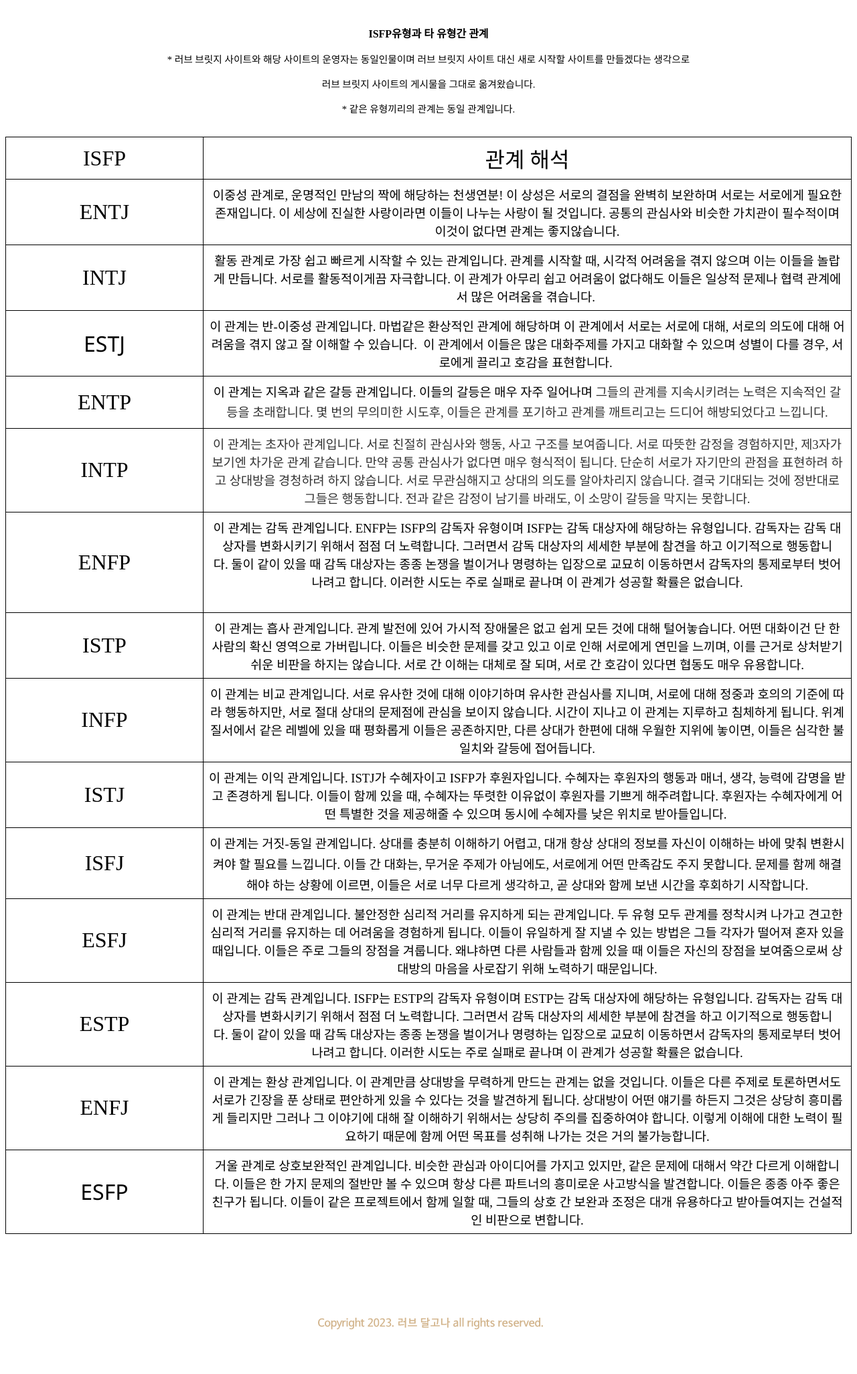
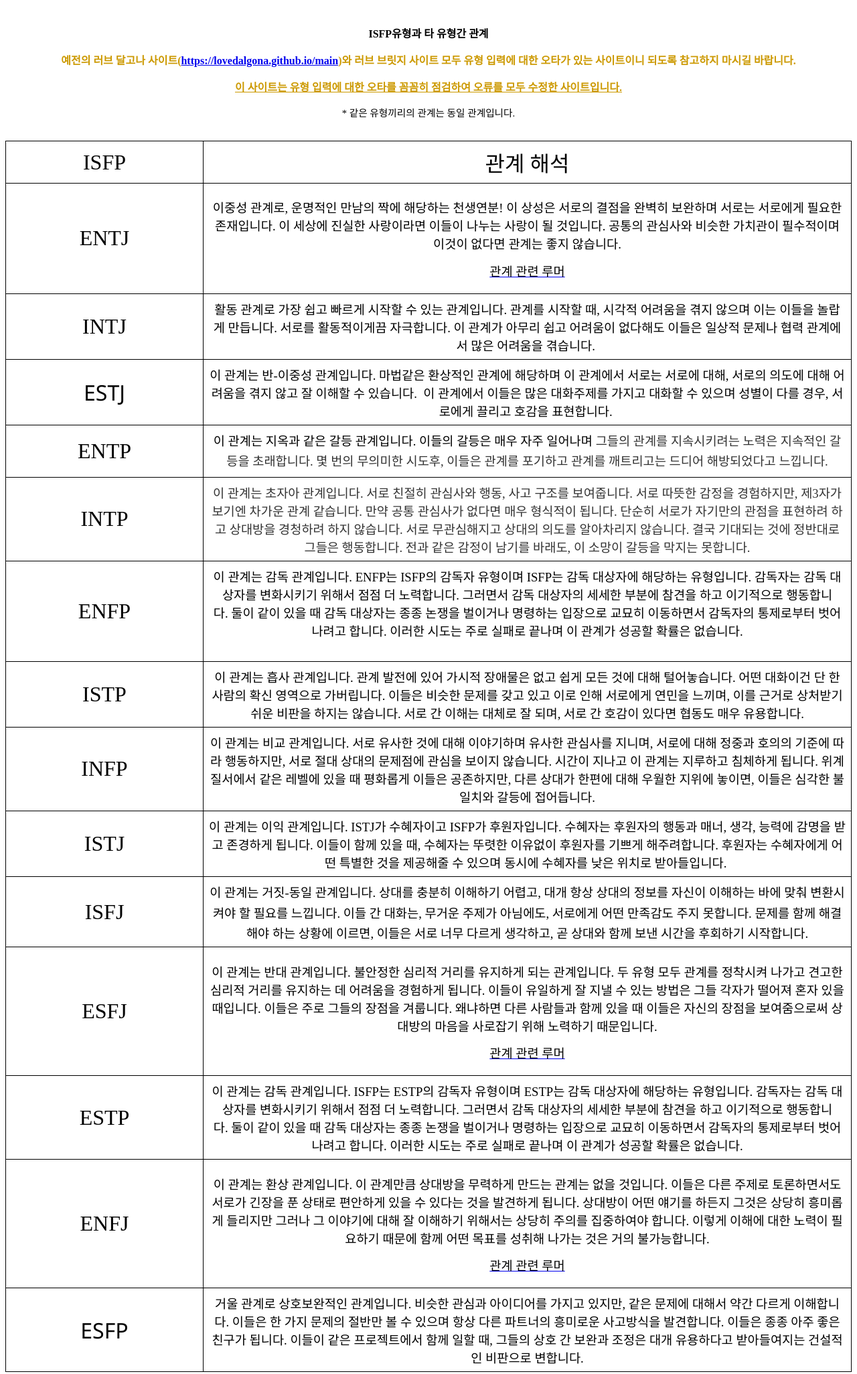
Before and after one commit to love-dalgona/isfp-relationship, a plain HTML site: page index.html in a window 1280 px wide. Shown: the part 240-2291 px from the top of the page at 67% size. Drawn offline with Linux system fonts and the light colour scheme.

Commit message:
Add files via upload

```diff
--- a/index.html
+++ b/index.html
@@ -5,6 +5,7 @@
 <head>
 <title>Love dalgona :: ISFP유형과 타 유형간 관계</title>
 <meta http-equiv="content-type" content="text/html; charset=utf-8" />
+<meta name="generator" content="namo webeditor(trial)" />
 </head>
 <body>
 
@@ -15,8 +16,8 @@
         <p align="center">&nbsp;</p>
         <p align="center">&nbsp;</p>
         <p align="center"><b>ISFP유형과 타 유형간 관계</b></p>
-        <p align="center"><span style="font-size:11pt;">* 러브 브릿지 사이트와 해당 사이트의 운영자는 동일인물이며 러브 브릿지 사이트 대신 새로 시작할 사이트를 만들겠다는 생각으로</span></p>
-        <p align="center"><span style="font-size:11pt;">러브 브릿지 사이트의 게시물을 그대로 옮겨왔습니다.</span></p>
+<p align="center"><font color="#cc9900"><b>예전의 러브 달고나 사이트(<a href="https://lovedalgona.github.io/main">https://lovedalgona.github.io/main</a>)와 러브 브릿지 사이트 모두 유형 입력에 대한 오타가 있는 사이트이니 되도록 참고하지 마시길 바랍니다. </b></font></p>
+<p align="center"><b><font color="#cc9900"><u>이 사이트는 유형 입력에 대한 오타를 꼼꼼히 점검하여 오류를 모두 수정한 사이트입니다.</u></font></b></p>
         <p align="center"><span style="font-family:the렛츠스마일r; font-size:11pt; color:rgb(30,204,255);"><font color="black">* 같은 유형끼리의 관계는&nbsp;동일 관계입니다.</font></span></p>
 </div>
 </div>
@@ -33,7 +34,10 @@
 <tr>
 <td style="font-family: &quot;segoe ui&quot;; font-size: 10pt; width: 164px; padding: 8px; border: 1px solid;"><div><span style="font-size: 24pt; font-family: the렛츠스마일r;">ENTJ</span></div>
 </td>
-<td style="font-family: &quot;segoe ui&quot;; font-size: 10pt; width: 577px; padding: 8px; border: 1px solid;"><div style="text-align:center;"><span style="font-family: the렛츠스마일r; font-size: 14pt;">이중성 관계로, 운명적인 만남의 짝에 해당하는 천생연분!</span><span style="font-size: 14pt;"><span>&nbsp;</span></span><span style="font-family: the렛츠스마일r; font-size: 14pt;">이 상성은 서로의 결점을 완벽히 보완하며 서로는 서로에게 필요한 존재입니다. 이 세상에 진실한 사랑이라면 이들이 나누는 사랑이 될 것입니다. 공통의 관심사와 비슷한 가치관이 필수적이며 이것이 없다면 관계는 좋지않습니다.</span></div>
+<td style="font-family: &quot;segoe ui&quot;; font-size: 10pt; width: 577px; padding: 8px; border: 1px solid;"><div style="text-align:center;">
+                        <p><span style="font-family: the렛츠스마일r; font-size: 14pt;">이중성 관계로, 운명적인 만남의 짝에 해당하는 천생연분!</span><span style="font-size: 14pt;"><span> </span></span><span style="font-family: the렛츠스마일r; font-size: 14pt;">이 상성은 서로의 결점을 완벽히 보완하며 서로는 서로에게 필요한 존재입니다. 이 세상에 진실한 사랑이라면 이들이 나누는 사랑이 될 것입니다. 공통의 관심사와 비슷한 가치관이 필수적이며 이것이 없다면 관계는 좋지 않습니다. </span></p>
+                        <p><span style="font-family: the렛츠스마일r; font-size: 14pt;"><a href="https://mbtitypematch3.wordpress.com/2023/03/26/entj%f0%9f%92%95isfp-%ea%b4%80%ea%b3%84-%eb%a3%a8%eb%a8%b8-%ec%a0%95%eb%a6%ac/"><font color="black">관계 관련 루머</font></a></span></p>
+</div>
 </td>
 </tr>
 <tr>
@@ -95,7 +99,10 @@
 <tr>
 <td style="font-family: &quot;segoe ui&quot;; font-size: 10pt; width: 164px; padding: 8px; border: 1px solid;"><div><span style="font-size: 24pt; font-family: the렛츠스마일r;">ESFJ</span></div>
 </td>
-<td style="font-family: &quot;segoe ui&quot;; font-size: 10pt; width: 577px; padding: 8px; border: 1px solid;"><div><span style="font-family: the렛츠스마일r; font-size: 14pt;">이 관계는 반대 관계입니다.</span><span style="font-size: 14pt;"><span>&nbsp;</span></span><span style="font-family: the렛츠스마일r; font-size: 14pt; color: black; word-spacing: 0px; letter-spacing: normal; text-transform: none; text-indent: 0px; orphans: 2; widows: 2;">불안정한 심리적 거리를 유지하게 되는 관계입니다. 두 유형 모두 관계를 정착시켜 나가고 견고한 심리적 거리를 유지하는 데 어려움을 경험하게 됩니다. 이들이 유일하게 잘 지낼 수 있는 방법은 그들 각자가 떨어져 혼자 있을 때입니다. 이들은 주로 그들의 장점을 겨룹니다. 왜냐하면 다른 사람들과 함께 있을 때 이들은 자신의 장점을 보여줌으로써 상대방의 마음을 사로잡기 위해 노력하기 때문입니다.</span></div>
+<td style="font-family: &quot;segoe ui&quot;; font-size: 10pt; width: 577px; padding: 8px; border: 1px solid;"><div>
+                        <p><span style="font-family: the렛츠스마일r; font-size: 14pt;">이 관계는 반대 관계입니다.</span><span style="font-size: 14pt;"><span>&nbsp;</span></span><span style="font-family: the렛츠스마일r; font-size: 14pt; color: black; word-spacing: 0px; letter-spacing: normal; text-transform: none; text-indent: 0px; orphans: 2; widows: 2;">불안정한 심리적 거리를 유지하게 되는 관계입니다. 두 유형 모두 관계를 정착시켜 나가고 견고한 심리적 거리를 유지하는 데 어려움을 경험하게 됩니다. 이들이 유일하게 잘 지낼 수 있는 방법은 그들 각자가 떨어져 혼자 있을 때입니다. 이들은 주로 그들의 장점을 겨룹니다. 왜냐하면 다른 사람들과 함께 있을 때 이들은 자신의 장점을 보여줌으로써 상대방의 마음을 사로잡기 위해 노력하기 때문입니다. </span></p>
+                        <p><span style="font-family: the렛츠스마일r; font-size: 14pt; color: black; word-spacing: 0px; letter-spacing: normal; text-transform: none; text-indent: 0px; orphans: 2; widows: 2;"><a href="https://mbtitypematch3.wordpress.com/2023/03/16/esfj%f0%9f%92%95isfp-%ec%b5%9c%ea%b3%a0%ea%b4%80%ea%b3%84-%eb%a3%a8%eb%a8%b8%ec%a0%95%eb%a6%ac/\"><font color="black">관계 관련 루머</font></a></span></p>
+</div>
 </td>
 </tr>
 <tr>
@@ -107,7 +114,10 @@
 <tr>
 <td style="font-family: &quot;segoe ui&quot;; font-size: 10pt; width: 164px; padding: 8px; border: 1px solid;"><div><span style="font-size: 24pt; font-family: the렛츠스마일r;">ENFJ</span></div>
 </td>
-<td style="font-family: &quot;segoe ui&quot;; font-size: 10pt; width: 577px; padding: 8px; border: 1px solid;"><div><span style="font-family: the렛츠스마일r; font-size: 14pt;">이 관계는 환상 관계입니다.&nbsp;</span><span style="font-family: the렛츠스마일r; font-size: 14pt; color: black; word-spacing: 0px; letter-spacing: normal; text-transform: none; text-indent: 0px; orphans: 2; widows: 2;">이 관계만큼 상대방을 무력하게 만드는 관계는 없을 것입니다. 이들은 다른 주제로 토론하면서도 서로가 긴장을 푼 상태로 편안하게 있을 수 있다는 것을 발견하게 됩니다. 상대방이 어떤 얘기를 하든지 그것은 상당히 흥미롭게 들리지만 그러나 그 이야기에 대해 잘 이해하기 위해서는 상당히 주의를 집중하여야 합니다. 이렇게 이해에 대한 노력이 필요하기 때문에 함께 어떤 목표를 성취해 나가는 것은 거의 불가능합니다.</span></div>
+<td style="font-family: &quot;segoe ui&quot;; font-size: 10pt; width: 577px; padding: 8px; border: 1px solid;"><div>
+                        <p><span style="font-family: the렛츠스마일r; font-size: 14pt;">이 관계는 환상 관계입니다.&nbsp;</span><span style="font-family: the렛츠스마일r; font-size: 14pt; color: black; word-spacing: 0px; letter-spacing: normal; text-transform: none; text-indent: 0px; orphans: 2; widows: 2;">이 관계만큼 상대방을 무력하게 만드는 관계는 없을 것입니다. 이들은 다른 주제로 토론하면서도 서로가 긴장을 푼 상태로 편안하게 있을 수 있다는 것을 발견하게 됩니다. 상대방이 어떤 얘기를 하든지 그것은 상당히 흥미롭게 들리지만 그러나 그 이야기에 대해 잘 이해하기 위해서는 상당히 주의를 집중하여야 합니다. 이렇게 이해에 대한 노력이 필요하기 때문에 함께 어떤 목표를 성취해 나가는 것은 거의 불가능합니다.</span></p>
+                        <p><a href="https://mbtitypematch3.wordpress.com/2023/03/18/enfj%f0%9f%92%95isfp-%ec%b5%9c%ea%b3%a0-%ea%b4%80%ea%b3%84-%eb%a3%a8%eb%a8%b8-%ec%a0%95%eb%a6%ac/" style="font-family: the렛츠스마일r; font-size: 18.6667px; font-style: normal; font-variant-ligatures: normal; font-variant-caps: normal; font-weight: 400; letter-spacing: normal; orphans: 2; text-align: start; text-indent: 0px; text-transform: none; white-space: normal; widows: 2; word-spacing: 0px; -webkit-text-stroke-width: 0px;"><font color="black">관계 관련 루머</font></a></p>
+</div>
 </td>
 </tr>
 <tr>
```
